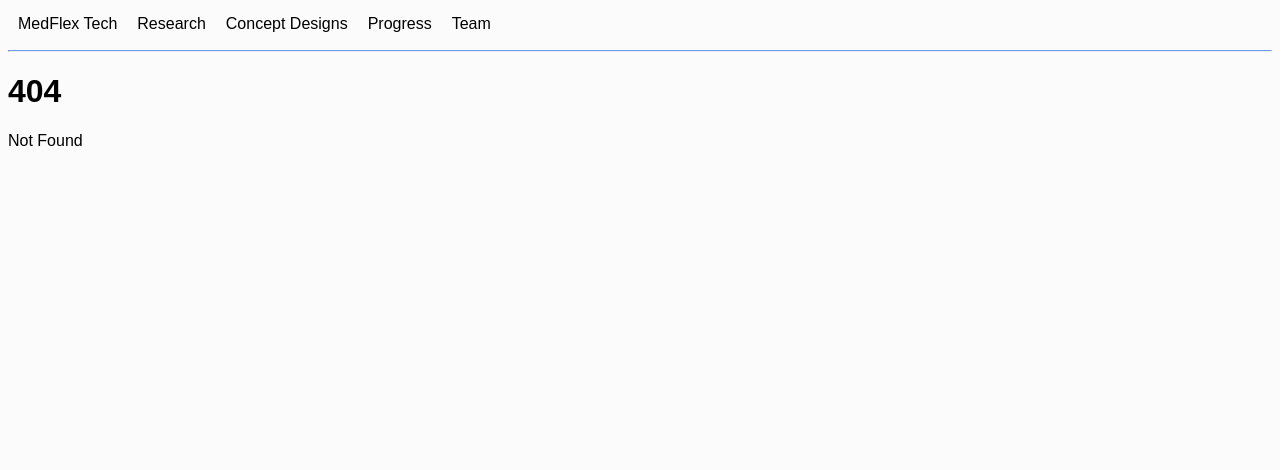
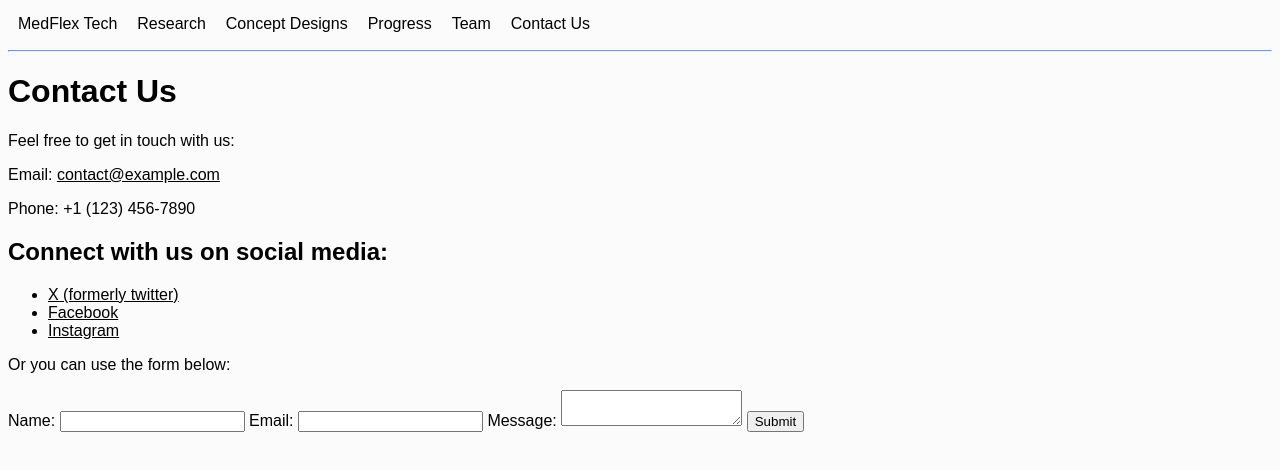
Before and after one commit to laureningy/SeniorDesignWebsite, a SvelteKit app: page /ContactUs in a window 1280 px wide. Before the commit this address had no page. Shown: the top 470 px of the page. Built offline with nearby package versions, Linux system fonts and the light colour scheme.

Commit message:
added contact us page

```diff
--- a/src/routes/+layout.svelte
+++ b/src/routes/+layout.svelte
@@ -7,7 +7,8 @@
         {label: "Research", a: "/Research"},
         {label: "Concept Designs", a:"/ConceptDesigns"},
         {label: "Progress", a:"/Progress"},
-        {label: "Team", a:"/Team"}
+        {label: "Team", a:"/Team"},
+        {label: "Contact Us", a:"/ContactUs"}
     ];
 </script>
 
--- /dev/null
+++ b/src/routes/ContactUs/+page.svelte
@@ -0,0 +1,45 @@
+<script>
+    // Define your contact information
+    let contactInfo = {
+      email: 'contact@example.com',
+      phoneNumber: '+1 (123) 456-7890',
+      socialMedia: {
+        twitter : 'https://twitter.com',
+        facebook: 'https://facebook.com',
+        instagram: 'https://instagram.com',
+      },
+    };
+  </script>
+
+  <div class="contact-us">
+    <h1>Contact Us</h1>
+    <p>Feel free to get in touch with us:</p>
+
+    <!-- Display email and phone number -->
+    <div class="contact-info">
+      <p>Email: <a href={'mailto:' + contactInfo.email}>{contactInfo.email}</a></p>
+      <p>Phone: {contactInfo.phoneNumber}</p>
+    </div>
+
+    <!-- Social media links -->
+    <div class="social-media">
+      <h2>Connect with us on social media:</h2>
+      <ul>
+        <li><a href={contactInfo.socialMedia.twitter} target="_blank" rel="noopener noreferrer">X (formerly twitter)</a></li>
+        <li><a href={contactInfo.socialMedia.facebook} target="_blank" rel="noopener noreferrer">Facebook</a></li>
+        <li><a href={contactInfo.socialMedia.instagram} target="_blank" rel="noopener noreferrer">Instagram</a></li>
+      </ul>
+    </div>
+
+    <p>Or you can use the form below:</p>
+
+    <form on:submit={submitForm}>
+        <label for="name">Name:</label>
+        <input type="text" id="name" name="name" required>
+        <label for="email">Email:</label>
+        <input type="email" id="email" name="email" required>
+        <label for="message">Message:</label>
+        <textarea id="message" name="message" required></textarea>
+      <button type="submit">Submit</button>
+    </form>
+  </div>
```
